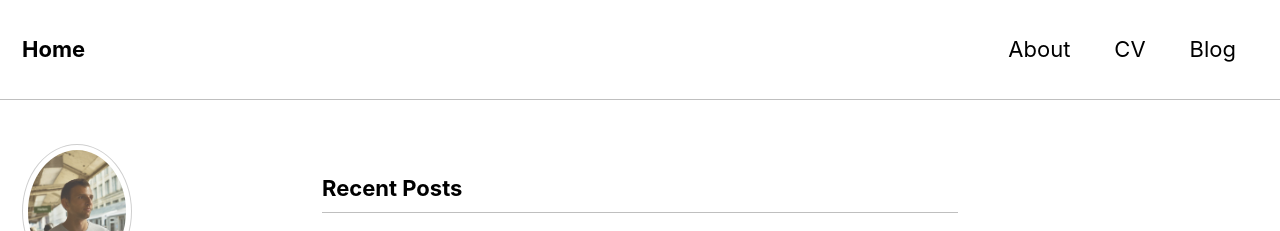
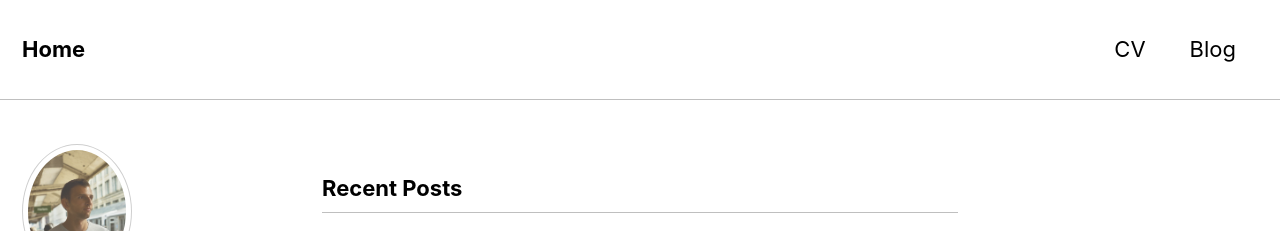
Before and after one commit to bkramesh64/jgesche.github.io, a Jekyll site: the page built from index.html, in a window 1280 px wide and 900 px high. Shown: the top 231 px of the window. Built offline with Jekyll 4.4.1, drawn with Linux system fonts in a browser that asks for light colours; nearby versions of some CDN libraries; the list of posts is cut into pages by our own code.

Commit message:
Update navigation.yml

```diff
--- a/_data/navigation.yml
+++ b/_data/navigation.yml
@@ -1,7 +1,5 @@
 # main links
 main:
-   - title: "About"
-     url: https://jgesche.github.io/about/
    - title: "CV"
      url: https://jgesche.github.io/CV/
    - title: "Blog"
```
